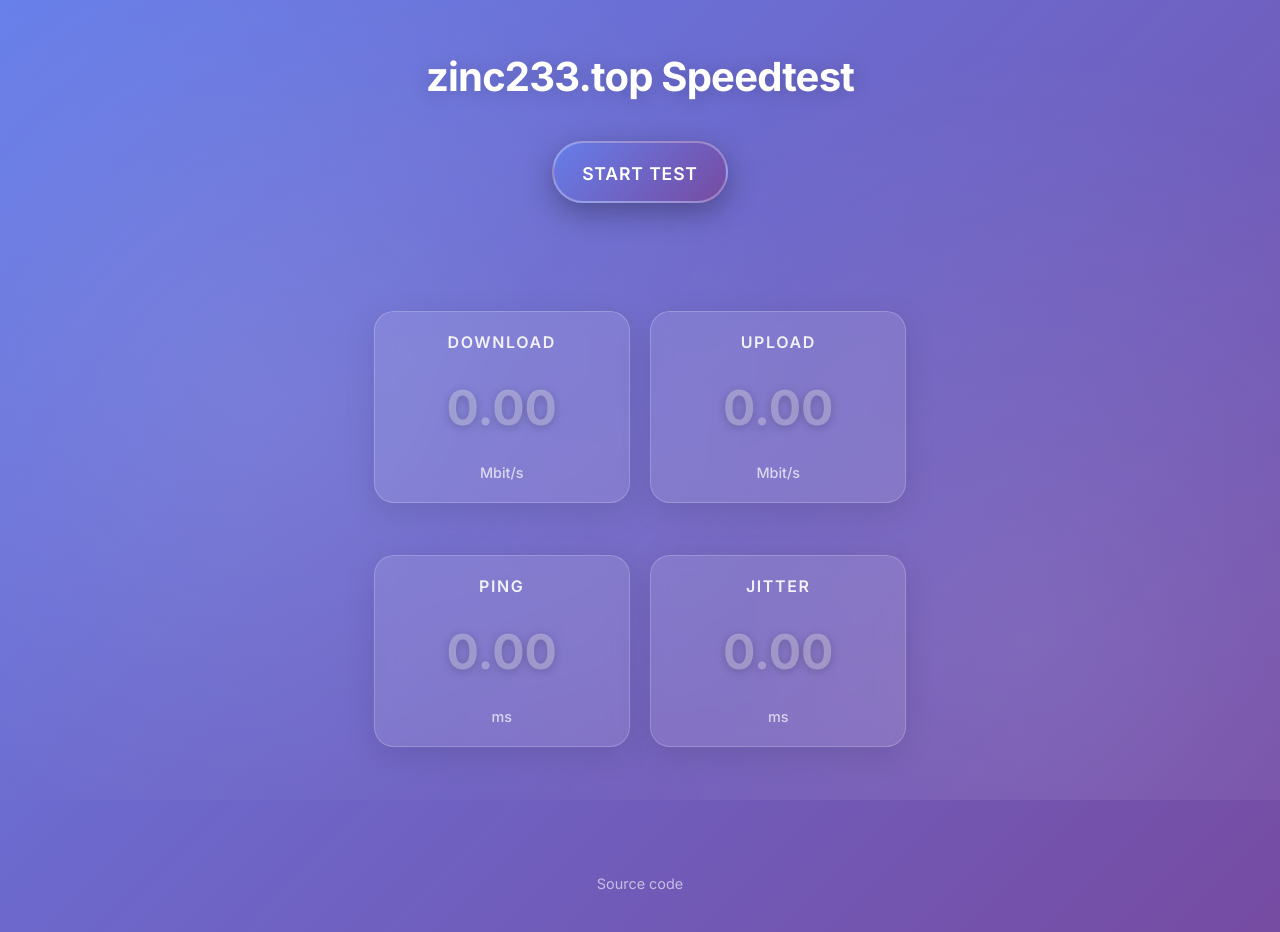
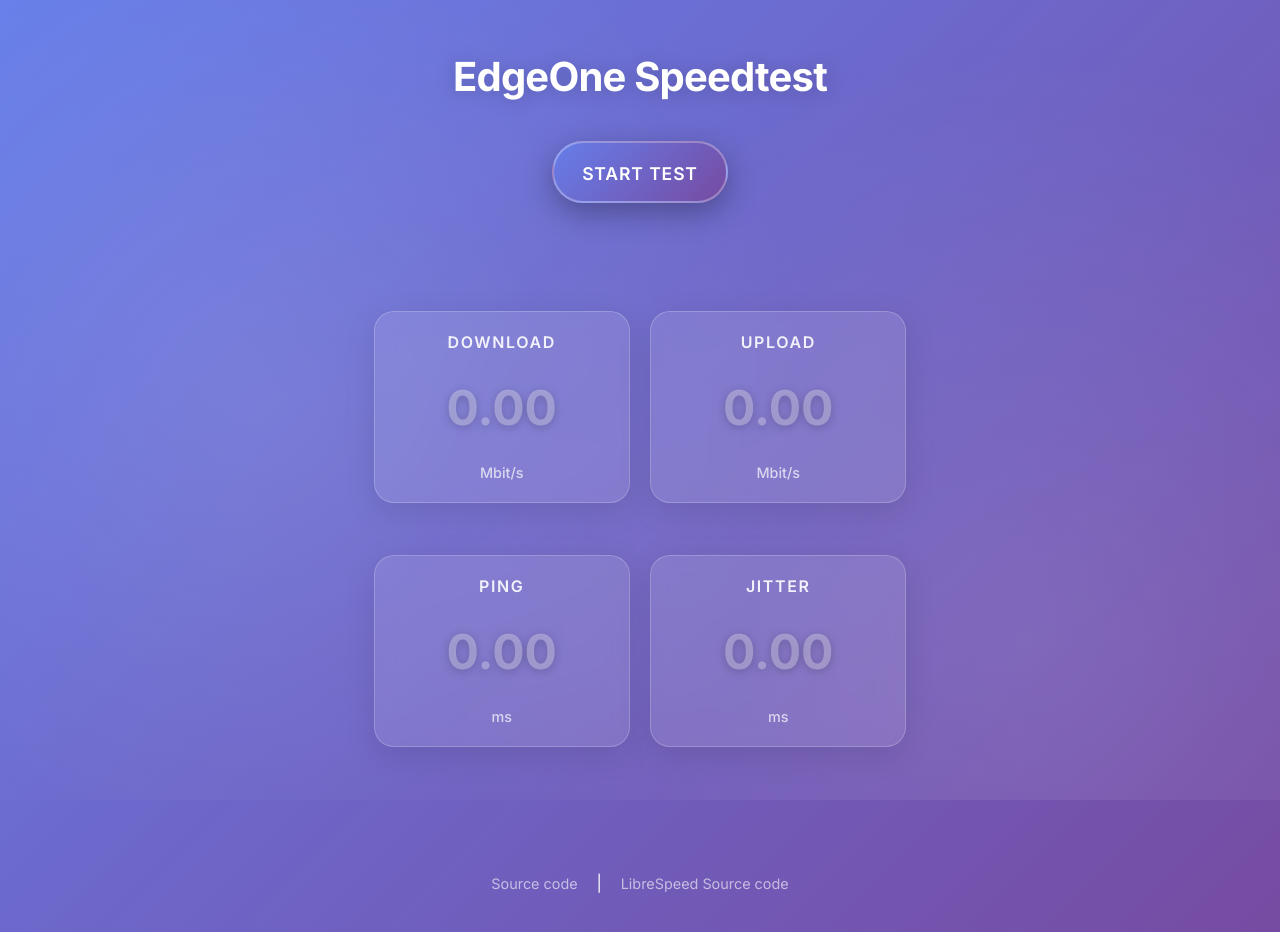
Before and after one commit to Zinc23333/eo-speedtest, a plain HTML site: page index.html in a window 1280 px wide. Drawn offline with Linux system fonts and the light colour scheme.

Commit message:
feat(ui): update title and source code links
- Changed page title from 'zinc233.top Speedtest' to 'EdgeOne Speedtest'
- Updated source code link to point to new repository
- Added LibreSpeed source code link
- Included screenshot in README documentation

```diff
--- a/index.html
+++ b/index.html
@@ -317,7 +317,7 @@
 </head>
 <body>
 <div class="container">
-	<h1>zinc233.top Speedtest</h1>
+	<h1>EdgeOne Speedtest</h1>
 	<div id="startStopBtn" onclick="startStop()"></div>
 	<div id="test">
 		<div class="testGroup">
@@ -345,7 +345,9 @@
 			</div>
 		</div>
 	</div>
-	<a href="https://github.com/librespeed/speedtest">Source code</a>
+	<a href="https://github.com/Zinc23333/eo-speedtest">Source code</a>
+	|
+	<a href="https://github.com/librespeed/speedtest">LibreSpeed Source code</a>
 </div>
 <script type="text/javascript">
     initUI();
```
Also changed, not shown: assets/screenshot.webp (added), 1 other file.
